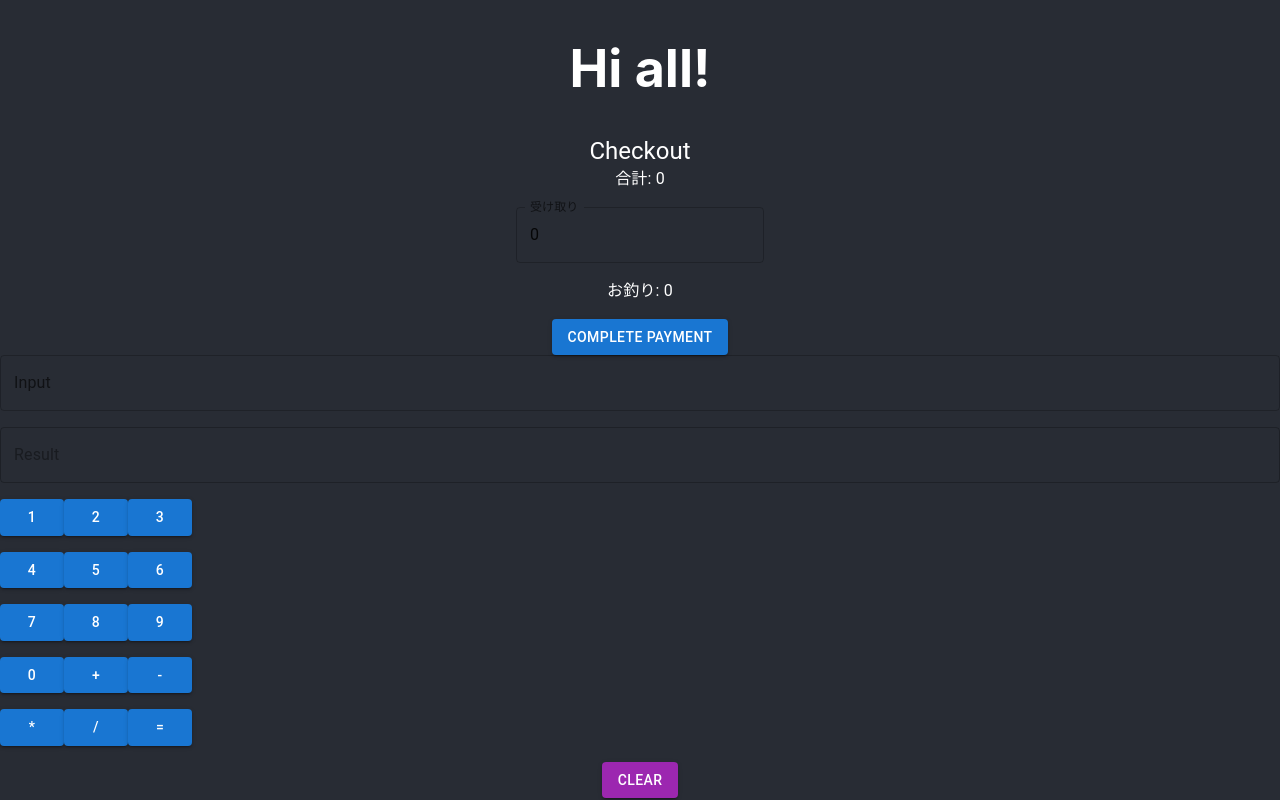
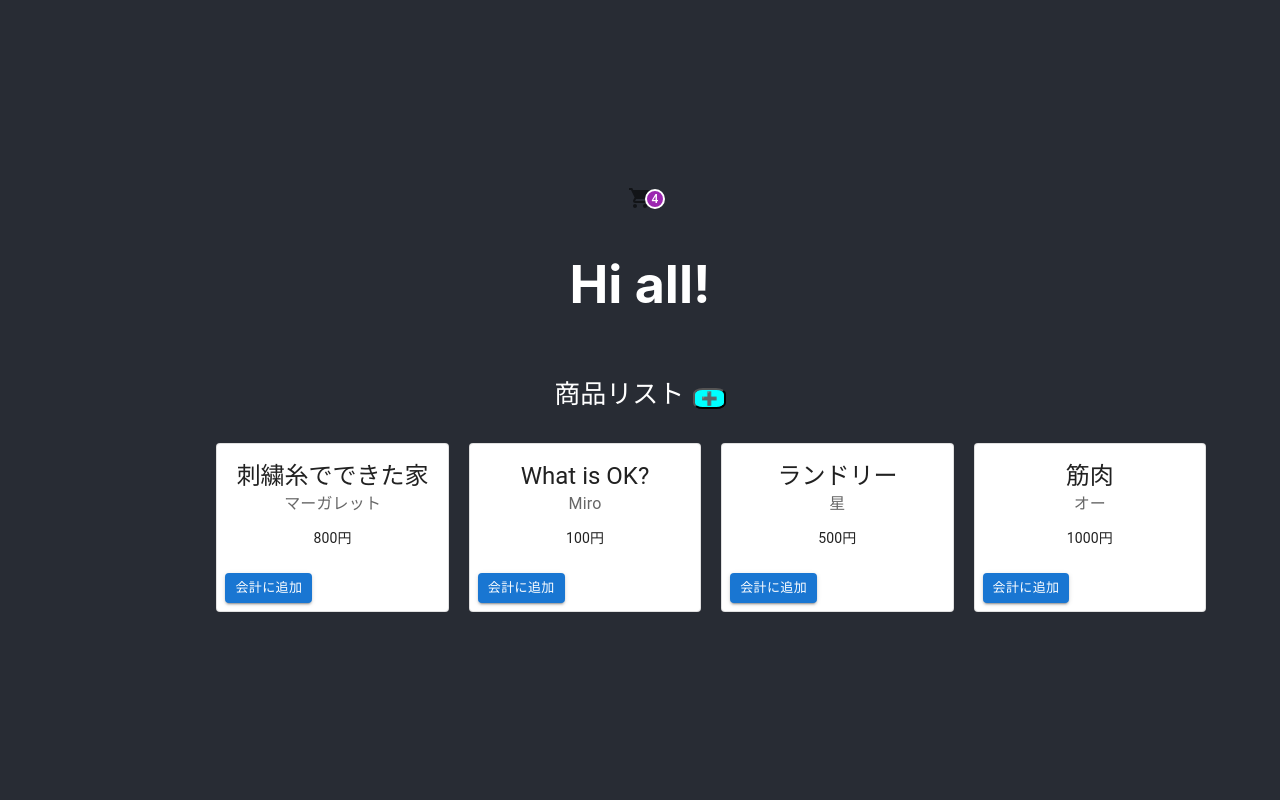
Before and after one commit to Kiki-her/check-full, a React (Create React App) app in the folder cf/: page / in a window 1280 px wide. Built offline with nearby package versions, Linux system fonts and the light colour scheme.

Commit message:
add shopping cart badge component

```diff
--- a/cf/src/App.js
+++ b/cf/src/App.js
@@ -1,13 +1,15 @@
 import "./App.css";
-// import Table from "./components/Table";
-import Checkout from "./components/Checkout";
+import Table from "./components/Table";
+// import Checkout from "./components/Checkout";
+import ShopIcon from "./components/ShopIcon";
 
 function App() {
   return (
     <div className="App">
       <header className="App-header">
+        <ShopIcon />
         <h1>Hi all!</h1>
-        <Checkout />
+        <Table />
       </header>
     </div>
   );
--- /dev/null
+++ b/cf/src/components/ShopIcon.js
@@ -0,0 +1,25 @@
+import * as React from "react";
+import Badge from "@mui/material/Badge";
+import { styled } from "@mui/material/styles";
+import IconButton from "@mui/material/IconButton";
+import ShoppingCartIcon from "@mui/icons-material/ShoppingCart";
+
+const ShopIcon = function () {
+  const StyledBadge = styled(Badge)(({ theme }) => ({
+    "& .MuiBadge-badge": {
+      right: -3,
+      top: 13,
+      border: `2px solid ${theme.palette.background.paper}`,
+      padding: "0 4px",
+    },
+  }));
+  return (
+    <IconButton aria-label="cart">
+      <StyledBadge badgeContent={4} color="secondary">
+        <ShoppingCartIcon />
+      </StyledBadge>
+    </IconButton>
+  );
+};
+
+export default ShopIcon;
```
Also changed, not shown: cf/package.json (+7 -1 lines), 1 other file (tests, documents, lock files or other folders).
